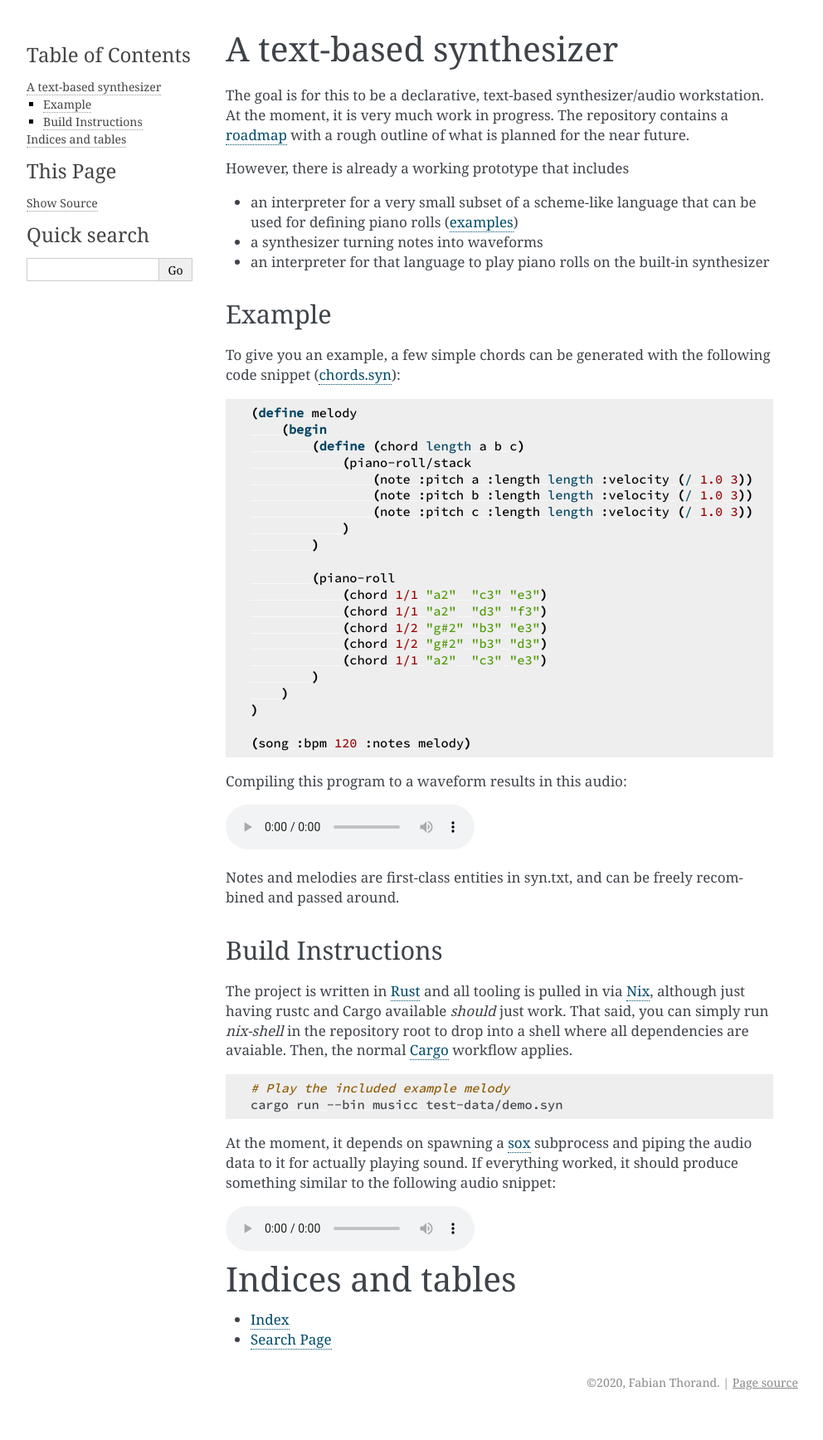
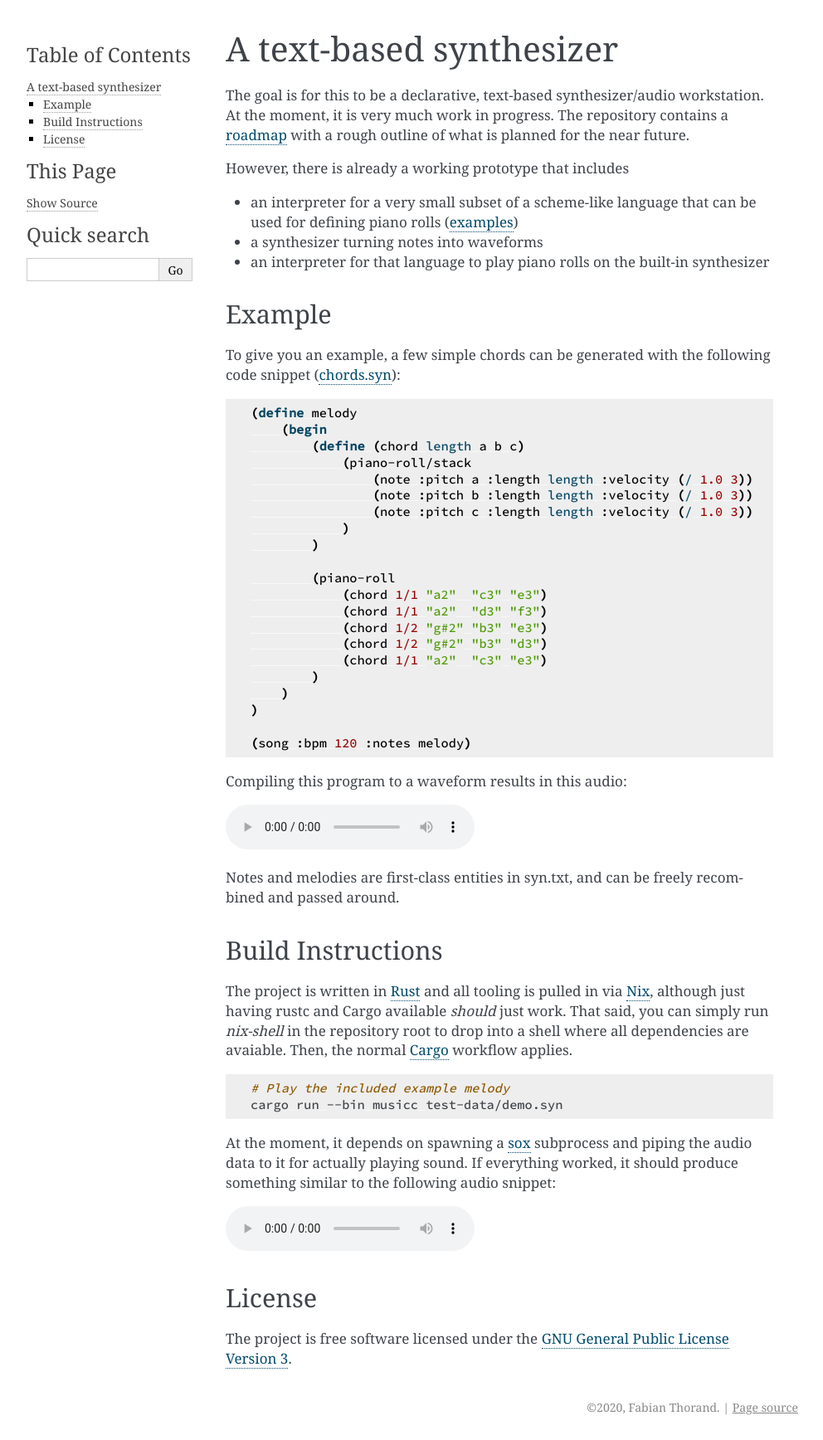
Before and after one commit to fatho/syn-txt, a Sphinx documentation site: the page built from doc/source/index.rst, in a window 1280 px wide. Shown: the whole page at 83% size, without its empty margins (148-1140 px from the left). Built offline with Sphinx 7.4.7, drawn with Linux system fonts in a browser that asks for light colours; before the commit the page ends 1706 px from its top, so only the background shows below that.

Commit message:
Add license note to readme and documentation

```diff
--- a/doc/source/index.rst
+++ b/doc/source/index.rst
@@ -93,9 +93,16 @@ If everything worked, it should produce something similar to the following audio
 .. _sox: http://sox.sourceforge.net/
 
 
+License
+-------
 
-Indices and tables
-==================
+The project is free software licensed under the `GNU General Public License Version 3`_.
 
-* :ref:`genindex`
-* :ref:`search`
+.. _GNU General Public License Version 3: https://www.gnu.org/licenses/gpl-3.0.en.html
+
+..
+  Indices and tables
+  ==================
+
+  * :ref:`genindex`
+  * :ref:`search`
```
Also changed, not shown: README.md (+4 -0 lines).
